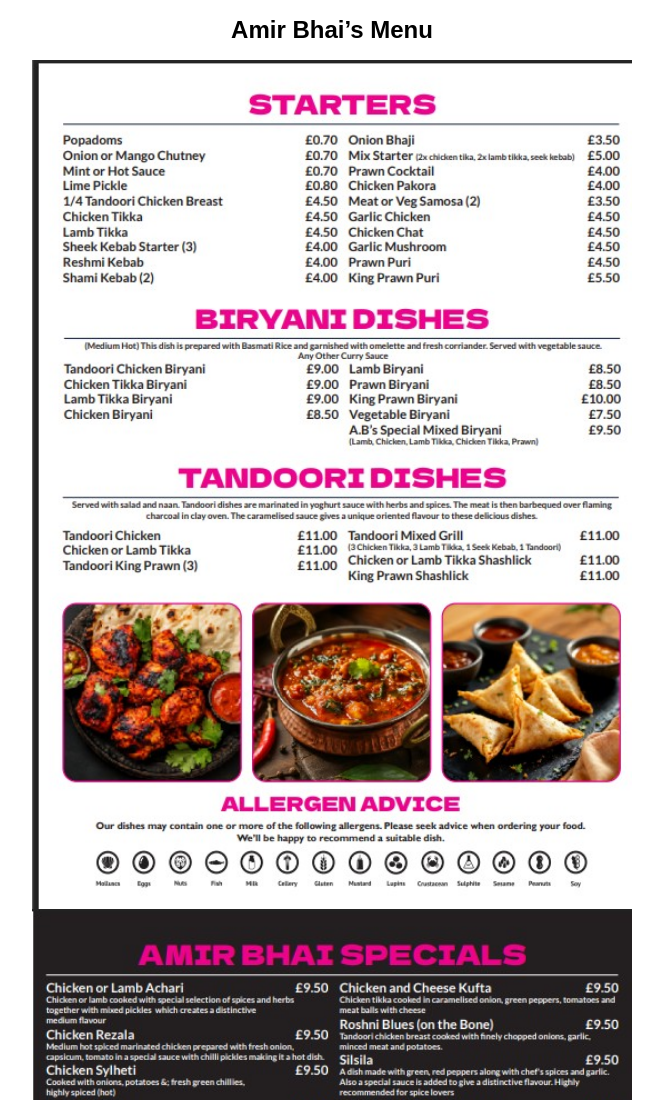
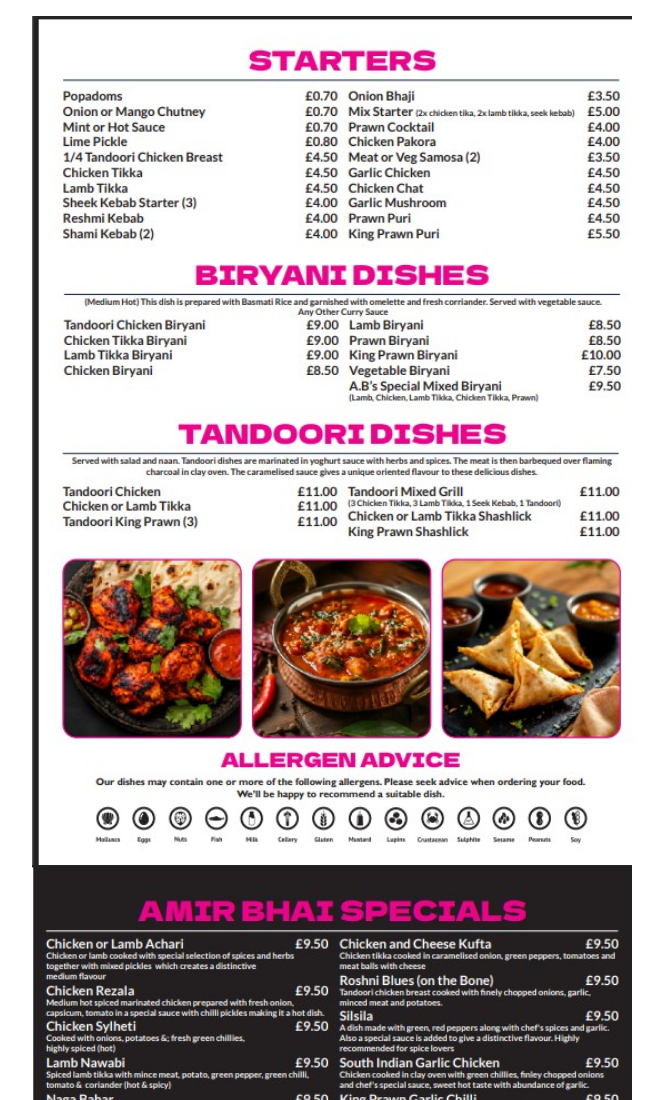
Before and after one commit to T3mbu/Amir-Bhais-Kitchen, a plain HTML site: page index.html in a window 1280 px wide. Shown: the top 1100 px of the page, without its empty margins (308-971 px from the left). Drawn offline with Linux system fonts and the light colour scheme.

Commit message:
changed pages and removed title

```diff
--- a/index.html
+++ b/index.html
@@ -34,7 +34,6 @@
 </head>
 <body>
   <div class="wrapper">
-    <div class="title">Amir Bhai’s Menu</div>
 
     <img class="menu-image" src="menu-1.jpg" alt="Menu page 1">
     <img class="menu-image" src="menu-2.jpg" alt="Menu page 2">
```
